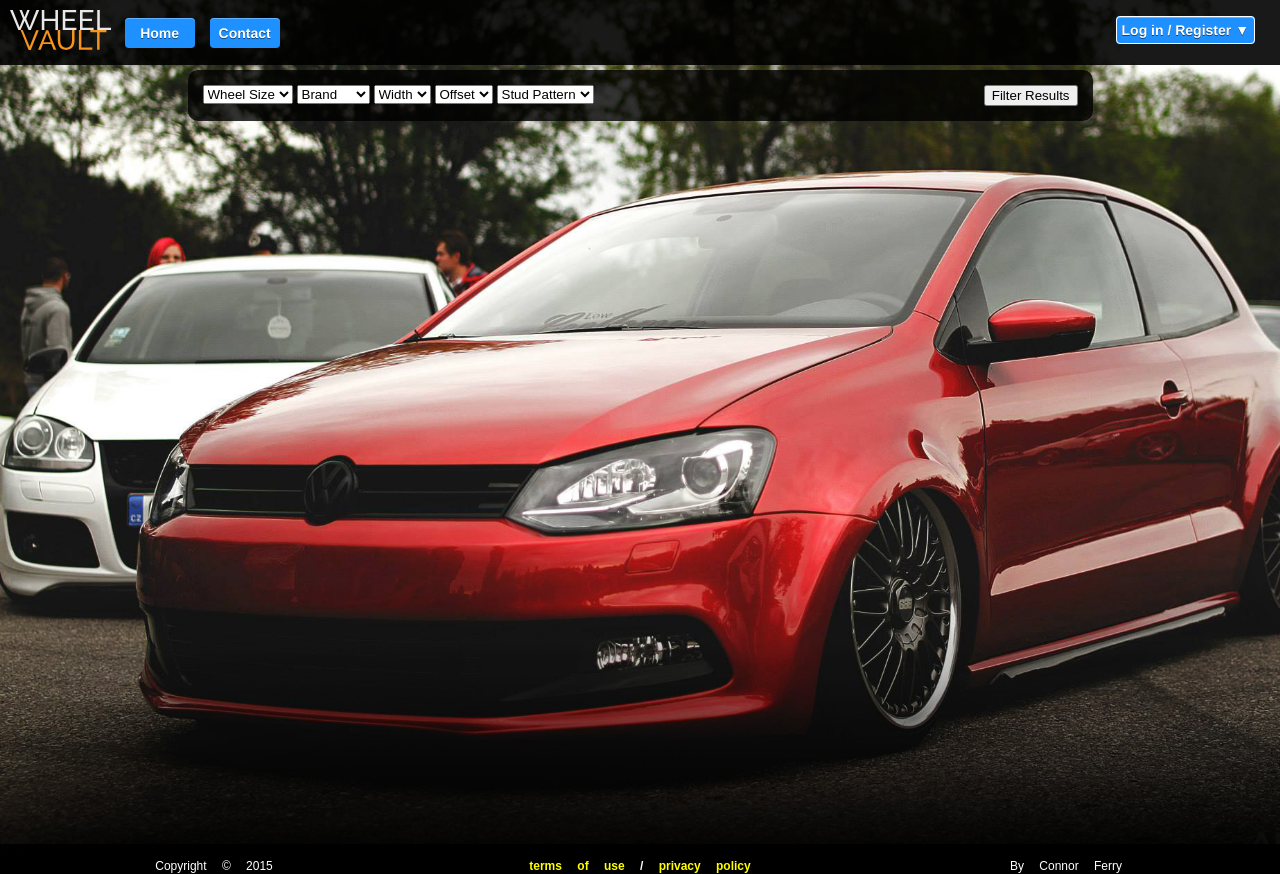
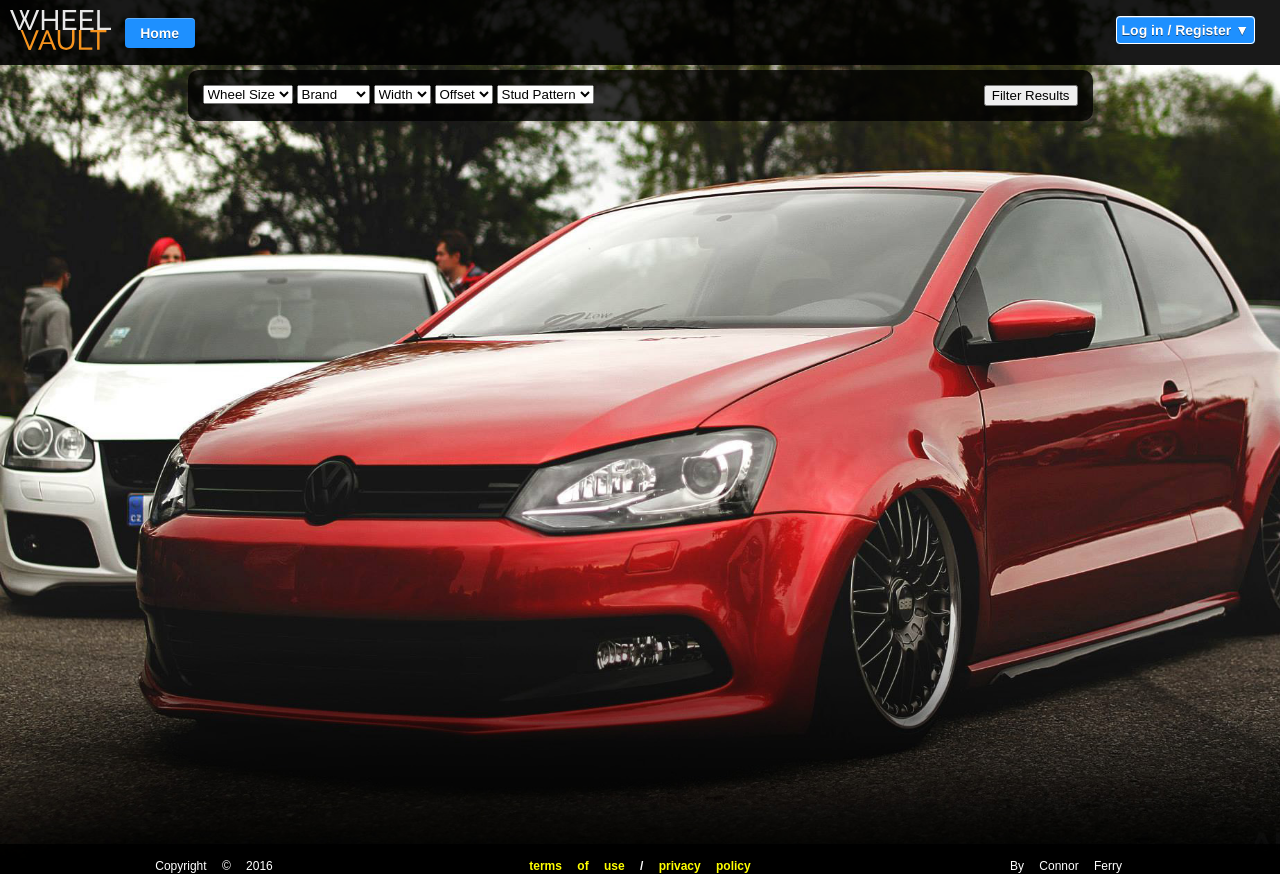
Before and after one commit to CFez7/Wheel-Vault, a PHP site: page /index.php in a window 1280 px wide. Run offline with PHP 8.4, Linux system fonts and the light colour scheme; data that the repository does not hold is empty; some web fonts are replaced.

Commit message:
Footer copyright fix
Footer copyright fix

```diff
--- a/includes/footer.php
+++ b/includes/footer.php
@@ -3,7 +3,7 @@
             <table style="width:100vw">
                 <tr>
                     <td style="width:33%">
-                        <p style="font-size:12px">Copyright © 2015</p>
+                        <p style="font-size:12px">Copyright © 2016</p>
                     </td>
                     <td style="width:33%">
                         <p style="font-size:12px; font-weight:bold">
--- a/includes/header.php
+++ b/includes/header.php
@@ -33,4 +33,11 @@
         <meta name="msapplication-TileColor" content="#ffffff">
         <meta name="msapplication-TileImage" content="images/favicon/ms-icon-144x144.png">
         <meta name="theme-color" content="#ffffff">
+        <?php
+            /* start autoload
+            require_once 'vendor/autoload.php';
+
+            // setup propel
+            require_once 'config.php'; */
+        ?>
     </head>
--- a/includes/nav.php
+++ b/includes/nav.php
@@ -7,10 +7,5 @@
                 Home
             </button>
         </a>
-        <a href="contact.php">
-            <button style="display:inline-block" class="blue-button">
-                Contact
-            </button>
-        </a>
     </p>
 </div>
--- a/public_html/index.php
+++ b/public_html/index.php
@@ -97,7 +97,7 @@
             <!-- contents div to show all listings using box.php -->
             <div class="content">
                 <?php
-              //  include '../includes/advert.php';
+              // include '../includes/advert.php';
 
                 while($row = mysqli_fetch_assoc($result)) {
 
```
Also changed, not shown: 8 other files.
